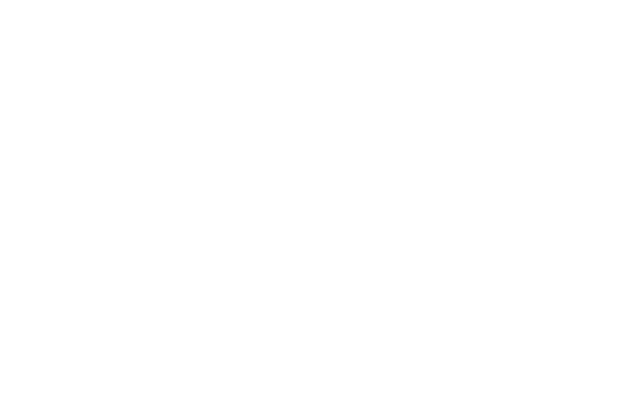
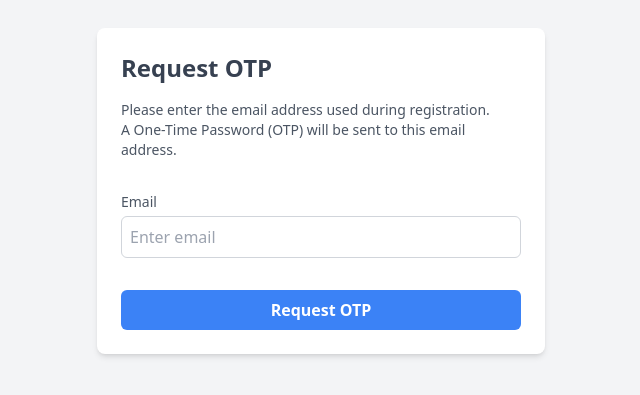
Before and after one commit to KomalVikas13/Online-Banking-System, a React (Vite) app in the folder Frontend/: page /email in a window 1280 px wide. Before the commit this address had no page. Shown: the part 209-604 px from the top of the page, without its empty margins (319-959 px from the left). Built offline with nearby package versions, Linux system fonts and the light colour scheme; the HTML template or start-up script is replaced by a standard one.

Commit message:
ResetPassword component splitted to EmailPage and ResetPassword

```diff
--- a/Frontend/src/App.jsx
+++ b/Frontend/src/App.jsx
@@ -2,6 +2,7 @@
 import OTPPage from "./components/OTPpage"
 import Registration from "./components/Registration"
 import ResetPassword from "./components/ResetPassword"
+import EmailPage from "./components/EmailPage"
 import { Route, Routes } from "react-router-dom"
 
 function App() {
@@ -12,8 +13,8 @@
         <Route path="/" element={<LoginPage></LoginPage>}></Route>
         <Route path="/register" element={<Registration></Registration>}></Route>
         <Route path="/passwordReset" element={<ResetPassword></ResetPassword>}></Route>
+        <Route path="/email" element={<EmailPage></EmailPage>}></Route>
         <Route path="/otp" element={<OTPPage></OTPPage>}></Route>
-
       </Routes>
     </>
   )
--- /dev/null
+++ b/Frontend/src/components/EmailPage.jsx
@@ -0,0 +1,104 @@
+import React, { useState } from "react";
+
+const EmailPage = () => {
+    const [formInput, setFormInput] = useState({
+        email: "",
+        successMsg: "",
+    });
+
+    const [formError, setFormError] = useState({
+        email: "",
+    });
+
+    const handleUserInput = (name, value) => {
+        setFormInput({
+            ...formInput,
+            [name]: value,
+        });
+    };
+
+    const validateInput = (name, value) => {
+        let error = "";
+
+        if (name === "email") {
+            const emailRegex = /^[^\s@]+@[^\s@]+\.[^\s@]+$/;
+            if (!value || !emailRegex.test(value)) {
+                error = "Enter a valid email address";
+            }
+        }
+
+        setFormError((prevError) => ({
+            ...prevError,
+            [name]: error,
+        }));
+    };
+
+    const validateFormInput = (event) => {
+        event.preventDefault();
+
+        let inputError = {
+            email: "",
+        };
+
+        // Validate email
+        if (!formInput.email) {
+            inputError.email = "Enter a valid email address";
+        } else {
+            const emailRegex = /^[^\s@]+@[^\s@]+\.[^\s@]+$/;
+            if (!emailRegex.test(formInput.email)) {
+                inputError.email = "Enter a valid email address";
+            }
+        }
+
+        // If there are no errors, show success message
+        if (!inputError.email) {
+            setFormInput((prevState) => ({
+                ...prevState,
+                successMsg: "Validation Success",
+            }));
+        } else {
+            setFormInput((prevState) => ({
+                ...prevState,
+                successMsg: "",
+            }));
+        }
+
+        setFormError(inputError);
+    };
+
+    return (
+        <div className="flex items-center justify-center min-h-screen bg-gray-100 p-4">
+            <div className="max-w-md w-full bg-white rounded-lg shadow-md p-6">
+                <h2 className="text-2xl font-semibold text-gray-700 mb-4">Request OTP</h2>
+                <p className="text-sm text-gray-600 mb-8">
+                Please enter the email address used during registration.<br/>
+                A One-Time Password (OTP) will be sent to this email address.
+                </p>
+                <form onSubmit={validateFormInput}>
+                    <label className="block text-sm font-medium text-gray-600 mt-3">Email</label>
+                    <input
+                        value={formInput.email}
+                        onChange={({ target }) => handleUserInput(target.name, target.value)}
+                        onBlur={({ target }) => validateInput(target.name, target.value)}
+                        name="email"
+                        type="text"
+                        className="mt-1 block w-full p-2 border border-gray-300 rounded-md focus:outline-none focus:ring focus:border-blue-300"
+                        placeholder="Enter email"
+                    />
+                    <p className="text-xs text-red-500 mt-1">{formError.email}</p>
+
+                    <p className="text-sm text-green-500 mt-2">{formInput.successMsg}</p>
+
+                    <button
+                        type="submit"
+                        className="w-full mt-6 bg-blue-500 text-white font-semibold py-2 px-4 rounded-md hover:bg-blue-600 transition duration-300"
+                    >
+                        Request OTP
+                    </button>
+                </form>
+            </div>
+        </div>
+    );
+};
+
+export default EmailPage;
--- a/Frontend/src/components/ResetPassword.jsx
+++ b/Frontend/src/components/ResetPassword.jsx
@@ -2,14 +2,12 @@
 
 const ResetPassword = () => {
     const [formInput, setFormInput] = useState({
-        email: "",
         password: "",
         confirmPassword: "",
         successMsg: "",
     });
 
     const [formError, setFormError] = useState({
-        email: "",
         password: "",
         confirmPassword: "",
     });
@@ -23,13 +21,6 @@
 
     const validateInput = (name, value) => {
         let error = "";
-
-        if (name === "email") {
-            const emailRegex = /^[^\s@]+@[^\s@]+\.[^\s@]+$/;
-            if (!value || !emailRegex.test(value)) {
-                error = "Enter a valid email address";
-            }
-        }
 
         if (name === "password") {
             const passwordRegex = /^(?=.*[a-z])(?=.*[A-Z])(?=.*\d)(?=.*[@$!%*?&])[A-Za-z\d@$!%*?&]{8,}$/;
@@ -57,20 +48,9 @@
         event.preventDefault();
 
         let inputError = {
-            email: "",
             password: "",
             confirmPassword: "",
         };
-
-        // Validate email
-        if (!formInput.email) {
-            inputError.email = "Enter a valid email address";
-        } else {
-            const emailRegex = /^[^\s@]+@[^\s@]+\.[^\s@]+$/;
-            if (!emailRegex.test(formInput.email)) {
-                inputError.email = "Enter a valid email address";
-            }
-        }
 
         // Validate password
         const passwordRegex = /^(?=.*[a-z])(?=.*[A-Z])(?=.*\d)(?=.*[@$!%*?&])[A-Za-z\d@$!%*?&]{8,}$/;
@@ -87,7 +67,7 @@
         }
 
         // If there are no errors, show success message
-        if (!inputError.email && !inputError.password && !inputError.confirmPassword) {
+        if (!inputError.password && !inputError.confirmPassword) {
             setFormInput((prevState) => ({
                 ...prevState,
                 successMsg: "Validation Success",
@@ -107,17 +87,6 @@
             <div className="max-w-md w-full bg-white rounded-lg shadow-md p-6">
                 <h2 className="text-2xl font-semibold text-gray-700 mb-4">Reset Password</h2>
                 <form onSubmit={validateFormInput}>
-                    <label className="block text-sm font-medium text-gray-600 mt-3">Email</label>
-                    <input
-                        value={formInput.email}
-                        onChange={({ target }) => handleUserInput(target.name, target.value)}
-                        onBlur={({ target }) => validateInput(target.name, target.value)}
-                        name="email"
-                        type="text"
-                        className="mt-1 block w-full p-2 border border-gray-300 rounded-md focus:outline-none focus:ring focus:border-blue-300"
-                        placeholder="Enter email"
-                    />
-                    <p className="text-xs text-red-500 mt-1">{formError.email}</p>
 
                     <label className="block text-sm font-medium text-gray-700 mt-3">Password</label>
                     <input
```
